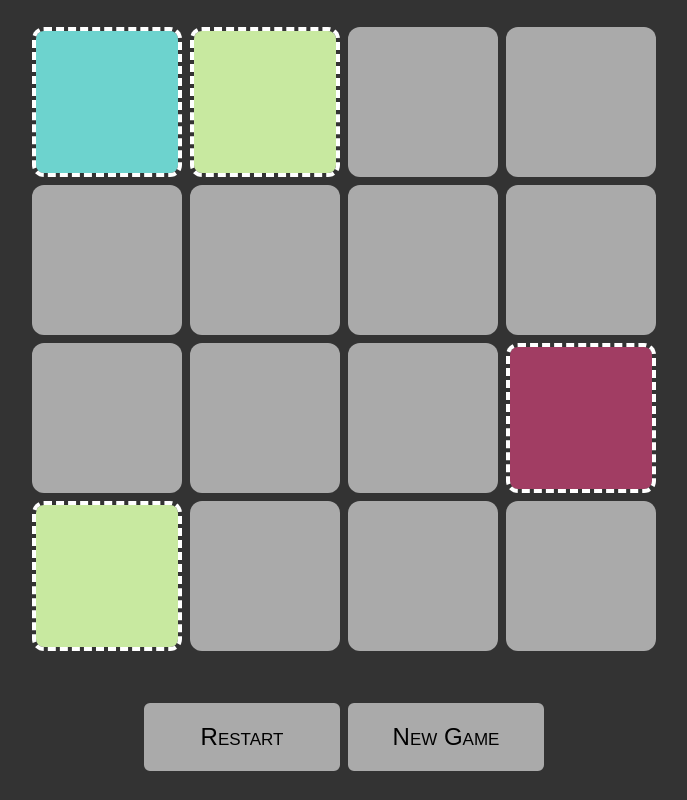
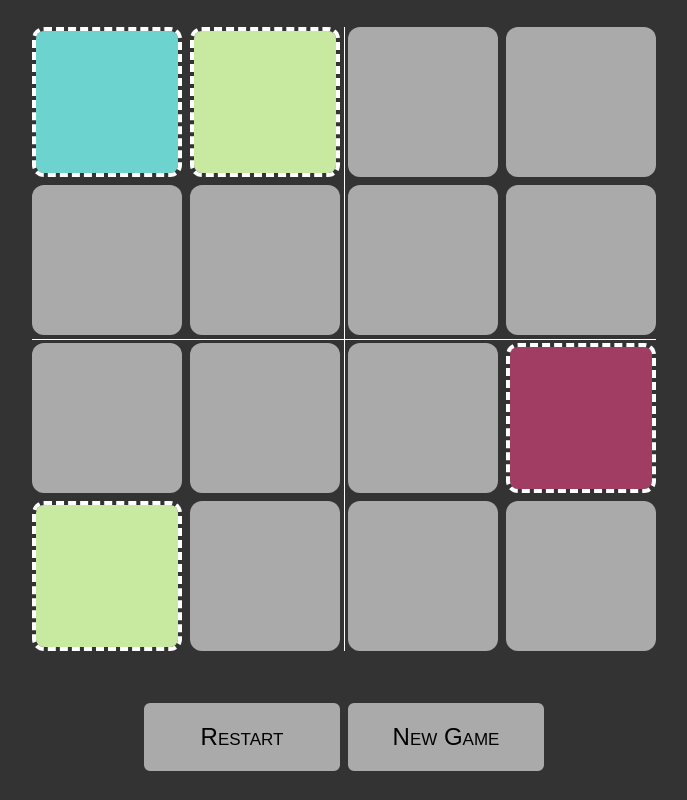
Before and after one commit to jeffaugustine/color-sudoku, a website: page index.html in a window 1280 px wide. Shown: the whole page, without its empty margins (296-983 px from the left). Drawn offline with Linux system fonts and the light colour scheme.

Commit message:
sudoku lines and disable highlight

```diff
--- a/src/scripts.js
+++ b/src/scripts.js
@@ -14,6 +14,28 @@ init();
 
 function init() {
   const grid = document.getElementById("grid");
+
+  // Add center lines
+  const centerLine = document.createElement("div");
+  centerLine.style.position = "absolute";
+  centerLine.style.pointerEvents = "none";
+  grid.style.position = "relative";
+
+  const lineColor = "#fff";
+  const lineWidth = "1px";
+  const center = gridSize / 2;
+  const tileSize = 100 / gridSize;
+
+  // Vertical line
+  const vLine = document.createElement("div");
+  vLine.style.cssText = `position: absolute; width: ${lineWidth}; height: 100%; left: ${center * tileSize}%; top: 0; background: ${lineColor};`;
+  grid.appendChild(vLine);
+
+  // Horizontal line
+  const hLine = document.createElement("div");
+  hLine.style.cssText = `position: absolute; height: ${lineWidth}; width: 100%; top: ${center * tileSize}%; left: 0; background: ${lineColor};`;
+  grid.appendChild(hLine);
+
   for (let row = 0; row < gridSize; row++) {
     for (let col = 0; col < gridSize; col++) {
       const tile = document.createElement("div");
--- a/src/styles.css
+++ b/src/styles.css
@@ -6,6 +6,7 @@ body {
   height: 100vh;
   margin: 0;
   background: #333;
+  user-select: none;
 }
 
 .grid {
@@ -14,6 +15,7 @@ body {
   grid-template-rows: repeat(4, 150px);
   gap: 8px;
   touch-action: manipulation;
+  user-select: none;
 }
 
 .tile {
@@ -26,6 +28,7 @@ body {
   background-clip: padding-box;
   /* border: 2px solid #333; */
   border-radius: 12px;
+  user-select: none;
 }
 
 .button {
@@ -41,4 +44,5 @@ body {
   border: 2px solid #333;
   border-radius: 8px;
   font-variant: small-caps;
+  user-select: none;
 }
```
